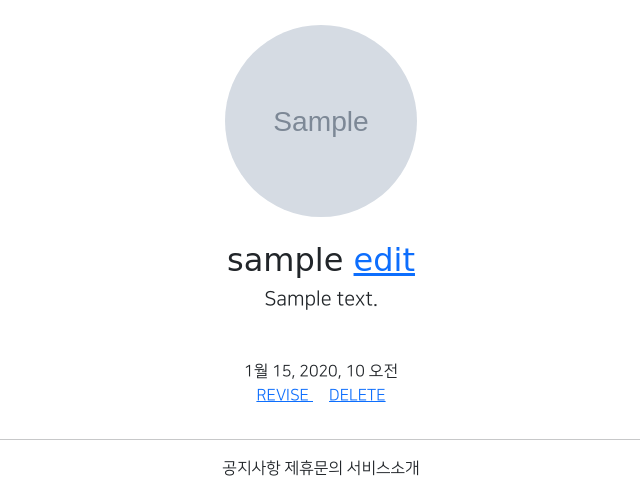
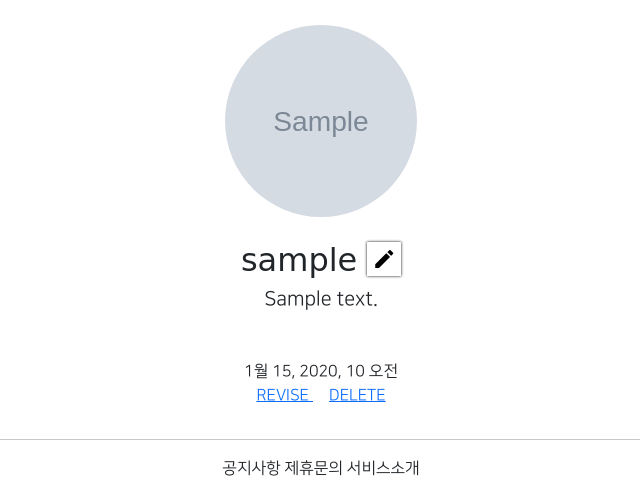
Before and after one commit to Lee-JuHwan/gis4_2, a Django app: page /accounts/detail/1 in a window 1280 px wide. Shown: the part 248-728 px from the top of the page, without its empty margins (319-959 px from the left). Run offline with Django 3.2, Linux system fonts and the light colour scheme; a user stored in the database is signed in; tables that the repository leaves empty hold one stand-in row (values such as "Sample post"); grey boxes marked "Sample" are stand-in pictures; parts of the project's set-up code (start-up, migrations or seed data) failed here and were passed over; some libraries are stand-ins or nearby versions; some web fonts are replaced.

Commit message:
07/30 commit1

```diff
--- a/accountapp/templates/accountapp/detail.html
+++ b/accountapp/templates/accountapp/detail.html
@@ -10,11 +10,12 @@
                      alt="profile image">
                 <h2 class="NNS_B">
                     {{ target_user.profile.nickname }}
-                    {% if user == target_user %}
-                        <a href="{% url 'profileapp:update' pk=target_user.profile.pk %}">
-                            edit
-                        </a>
-                    {% endif %}
+                        {% if target_user == user %}
+                            <a href="{% url 'profileapp:update' pk=target_user.profile.pk %}"
+                                class="material-icons round_button">
+                                edit
+                            </a>
+                        {% endif %}
                 </h2>
                 <h5>{{ target_user.profile.message }}</h5>
             {% else %}
--- a/static/base.css
+++ b/static/base.css
@@ -28,3 +28,15 @@
 .NNS_B {
     font-family: "NanumSquareB", cursive;
 }
+
+.round_button {
+    color: black;
+    text-decoration: none;
+    border-radius: 0.01rem;
+    box-shadow: 0 0 3px black;
+    padding: 0.3rem;
+}
+
+.round_button:hover {
+    color: dimgray;
+}
--- a/templates/head.html
+++ b/templates/head.html
@@ -17,7 +17,13 @@
     {# DEFAuLT CSS LINK #}
     <link rel="stylesheet" type="text/css" href="{% static 'base.css' %}">
 
-        {# 나눔스퀘어 폰트 #}
+
+    {# Material Icons #}
+    <link href="https://fonts.googleapis.com/css2?family=Material+Icons"
+      rel="stylesheet">
+
+
+    {# 나눔스퀘어 폰트 #}
     <style>
         @font-face {
             font-family: 'NanumSquareR';
```
